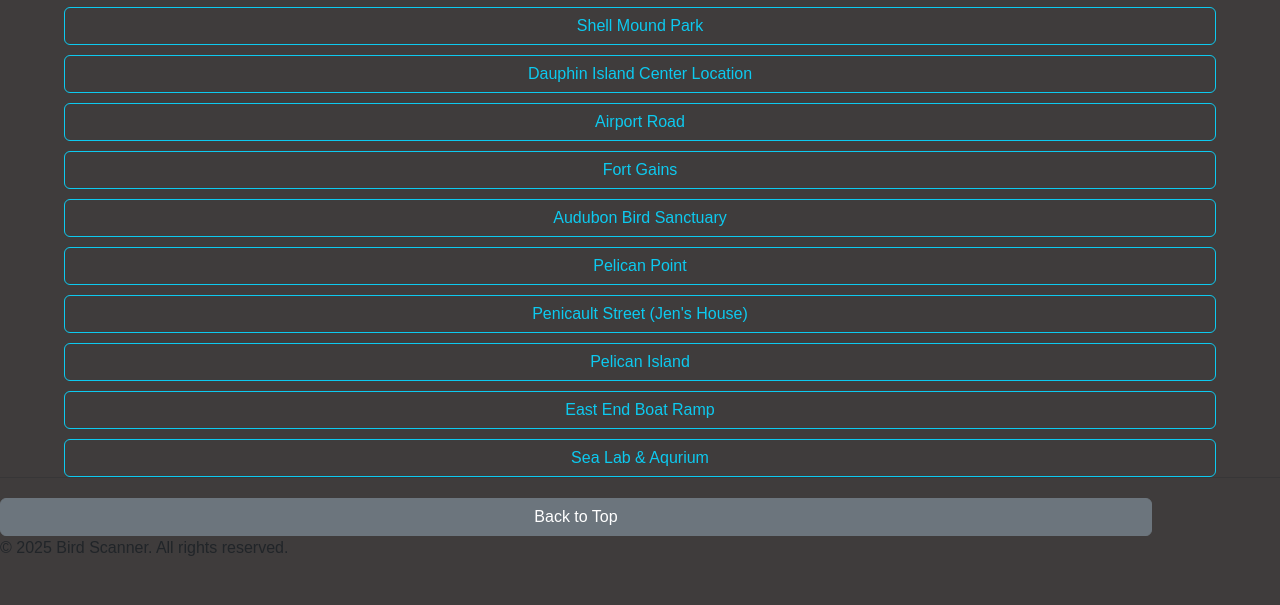
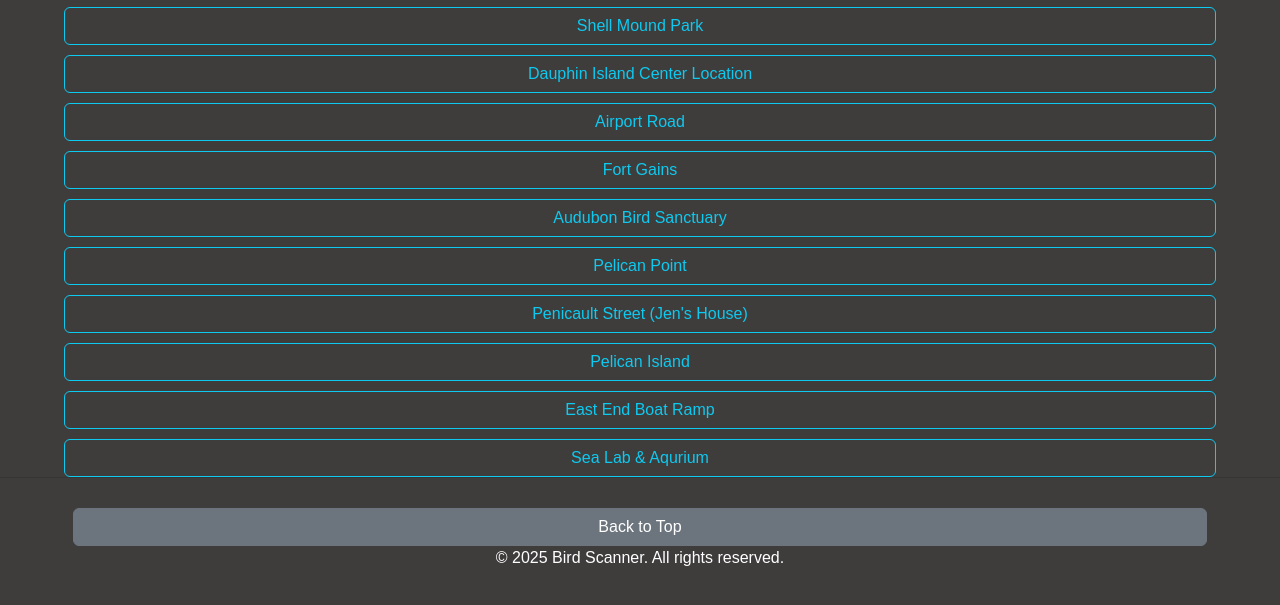
Before and after one commit to Tdzie/birdscan, a plain HTML site: page index.html in a window 1280 px wide. Shown: the part 109-714 px from the top of the page. Drawn offline with nearby package versions, Linux system fonts and the light colour scheme.

Commit message:
fix for the footer

```diff
--- a/styles/index.css
+++ b/styles/index.css
@@ -79,3 +79,12 @@ h1 {
 button{
     width: 90%;
 }
+
+footer{
+
+    color: white;
+    text-align: center;
+    padding: 10px;
+    bottom: 0;
+    width: 100%;
+}
```
